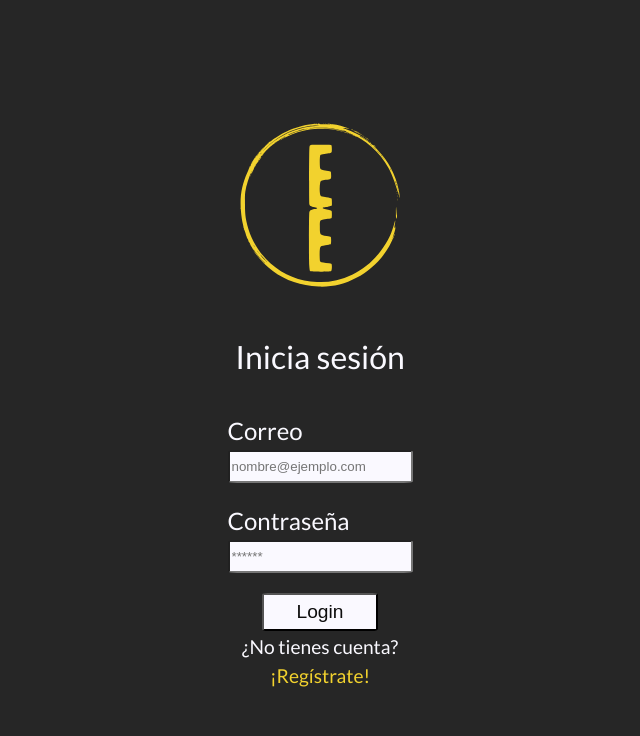
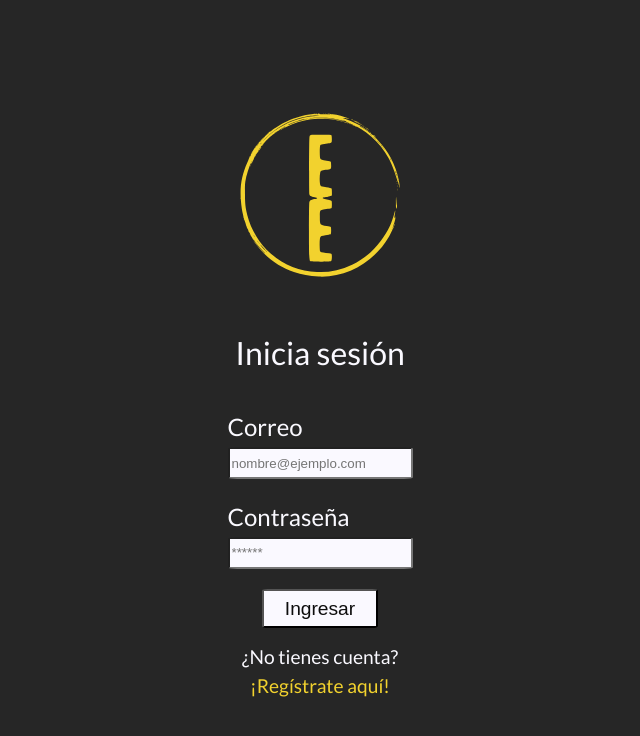
Before and after one commit to olivelrueda/drink-the-world, a React (Vite) app: page /login in a window 1280 px wide. Shown: the top 736 px of the page, without its empty margins (320-960 px from the left). Built offline with nearby package versions, Linux system fonts and the light colour scheme; what javascript-time-ago would draw is missing.

Commit message:
Se convirtieron los componentes en contenido dinámico

```diff
--- a/src/components/Button.jsx
+++ b/src/components/Button.jsx
@@ -1,16 +1,9 @@
-import { Link } from 'react-router-dom'
+import styles from './Button.module.css'
 
-import styles from './Button.module.css'
-import useAuth from '../hooks/useAuth'
+export default function Button({buttonContent}) {
 
-
-export default function Button() {
-
-    const { isAuthenticated, logout } = useAuth()
     return <>
-                    <button className={styles.login}>{isAuthenticated ?
-                    <Link onClick={logout}>Logout</Link> :
-                    <Link to='/login'>Login</Link>}</button>
+            <button className={styles.login}>{buttonContent}</button>
 
     </>
 }
--- a/src/components/Header.jsx
+++ b/src/components/Header.jsx
@@ -2,7 +2,12 @@ import Button from './Button'
 import styles from './Header.module.css'
 import NavBar from './NavBar'
 
+import { Link } from 'react-router-dom'
+import useAuth from '../hooks/useAuth'
+
 export default function Header() {
+
+    const { isAuthenticated, logout } = useAuth()
 
     return <>
         <header>
@@ -10,7 +15,11 @@ export default function Header() {
             <div className={styles.navContainer}>
                 <NavBar/>
             </div>
-            <Button/>
+            <div className={styles.buttonContainer}>
+                <Button buttonContent={isAuthenticated ?
+                    <Link onClick={logout}>Logout</Link> :
+                    <Link to='/login'>Login</Link>}/>
+            </div>
         </header>
     </>
 }
--- a/src/components/Header.module.css
+++ b/src/components/Header.module.css
@@ -17,3 +17,7 @@ header {
 .navContainer {
     display: flex;
 }
+
+.buttonContainer {
+    margin-right: 1.25rem;
+}
--- a/src/components/LoginHeader.jsx
+++ b/src/components/LoginHeader.jsx
@@ -1,10 +1,13 @@
+import { Link } from 'react-router-dom'
 import styles from './LoginHeader.module.css'
 
-export default function LoginHeader() {
+export default function LoginHeader({content}) {
 
 return <>
-        <img className={styles.isotipo} src="/src/assets/images/isotipoCheers.svg" alt="isotipo" />
-        <h2>Inicia sesión</h2>
+        <Link to="/">
+                <img className={styles.isotipo} src="/src/assets/images/isotipoCheers.svg" alt="isotipo" />
+        </Link>
+        <h2>{content}</h2>
 </>
 
 }
--- a/src/components/NavBar.jsx
+++ b/src/components/NavBar.jsx
@@ -1,4 +1,4 @@
-import { NavLink } from "react-router-dom";
+import { Link } from "react-router-dom";
 import styles from './NavBar.module.css'
 
 export default function NavBar() {
@@ -16,6 +16,7 @@ return <>
                     <option value="votos">Votos</option>
                 </select>
         </form>
-    {/* <NavLink className={styles.add} to='/add'>Publica tu experiencia</NavLink> */}
+        <label className={styles.labelMas} htmlFor="mas">Publicar</label>
+            <Link to='/add'><img className={styles.mas} src="../src/assets/images/mas.svg" alt="mas"/></Link>
     </>
 }
--- a/src/components/NavBar.module.css
+++ b/src/components/NavBar.module.css
@@ -4,7 +4,7 @@
 
 .formulario label {
     font-size: 1.5em;
-    margin-right: .1em;
+    margin-right: .2em;
 }
 
 form .filtro {
@@ -34,3 +34,25 @@ input:focus, select:focus {
 .buscador:focus::placeholder {
     color: transparent;
 }
+
+.labelMas {
+    margin-left: 1.5em;
+    padding-right: .2em;
+}
+
+.mas {
+    height: 2em;
+    width: 2em;
+    border-radius: 100%;
+    box-sizing: border-box;
+}
+
+.mas:hover {
+    border: 2px solid var(--color-cheers);
+    margin: 0px;
+}
+
+.mas:hover:active {
+    box-shadow: 0 1px 1px var(--color-header)inset, 0 0 8px var(--color-cheers);
+    outline: 0 none;
+}
--- a/src/views/home.jsx
+++ b/src/views/home.jsx
@@ -27,7 +27,6 @@ export default function Home() {
 
     return <>
         <Header />
-       <Link to='/add'><img className={styles.mas} src="../src/assets/images/mas.svg" alt="mas"/></Link>
         {viajes && (
         <ul className={styles.viajes}>
             {viajes.map((viaje) => (
--- a/src/views/home.module.css
+++ b/src/views/home.module.css
@@ -30,10 +30,3 @@
     text-align: right;
     margin: 0;
 }
-
-.mas {
-    height: 2em;
-    width: 6em;
-    float: right;
-    position: fixed;
-}
--- a/src/views/login.jsx
+++ b/src/views/login.jsx
@@ -21,11 +21,11 @@ export default function Login() {
 
 return <>
     <form className={styles.form} onSubmit={handleSubmit}>
-        <LoginHeader/>
+        <LoginHeader content="Inicia sesión"/>
         <Inputs/>
-        <Button/>
+        <Button buttonContent="Ingresar"/>
         <p className={styles.p}> ¿No tienes cuenta?</p>
-        <NavLink className={styles.registro} to='/registro'>¡Regístrate!</NavLink>
+        <NavLink className={styles.registro} to='/registro'>¡Regístrate aquí!</NavLink>
     </form>
 </>
 }
--- a/src/views/login.module.css
+++ b/src/views/login.module.css
@@ -8,11 +8,11 @@
 
 .p {
   font-size: 1.2em;
-  margin-top: .1em;
+  margin-top: .8em;
   margin-bottom: 0;
 }
 
-.registro{
+.registro {
   font-size: 1.2em;
   margin-top: 0;
   color: var(--color-cheers);
@@ -21,7 +21,3 @@
 .registro:hover {
   text-decoration: underline;
 }
-
-.login {
-  margin-right: 0px;
-}
--- a/src/views/registro.jsx
+++ b/src/views/registro.jsx
@@ -24,9 +24,9 @@ export default function Registro() {
 
     return <>
         <form className={styles.form} onSubmit={handleSubmit}>
-            <LoginHeader/>
+            <LoginHeader content="Crea tu cuenta"/>
             <Inputs/>
-            <Button/>
+            <Button buttonContent="Comenzar"/>
         </form>
     </>
 /*     Generar toast anunciando que se ha hecho el registro satisfactoria y indicando que deben iniciar sesion que su nueva cuenta
```
Also changed, not shown: src/components/Editar.jsx (deleted, +0 -7 lines). Lines whose indentation alone changed are shown as unchanged.
